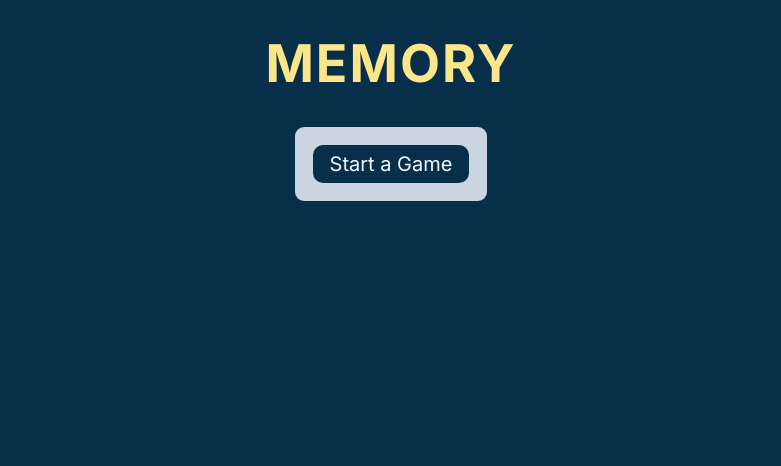
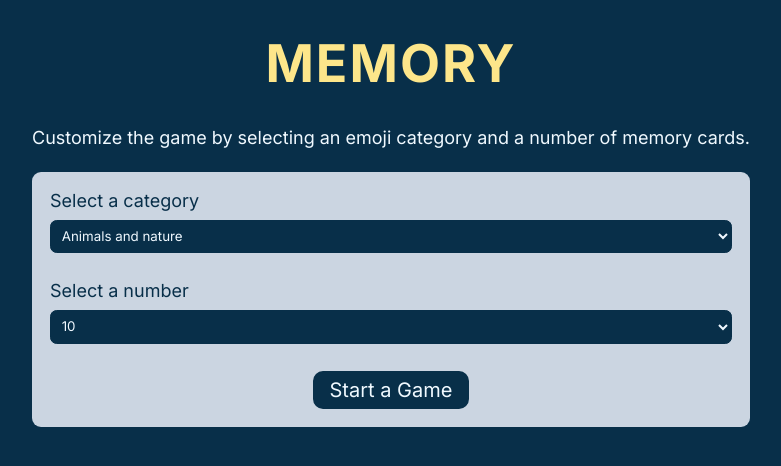
Before and after one commit to marymih/memory-game, a React (Vite) app: page / in a window 1280 px wide. Shown: the top 466 px of the page, without its empty margins (249-1030 px from the left). Built offline with nearby package versions, Linux system fonts and the light colour scheme.

Commit message:
add form handling and selection components

```diff
--- a/App.jsx
+++ b/App.jsx
@@ -6,6 +6,12 @@ import GameOver from './components/GameOver';
 import ErrorCard from './components/ErrorCard';
 
 export default function App() {
+  const initialFormData = {
+    category: 'animals-and-nature',
+    number: 10,
+  };
+
+  const [formData, setFormData] = useState(initialFormData);
   const [isGameOn, setIsGameOn] = useState(false);
   const [emojisData, setEmojisData] = useState([]);
   const [selectedCards, setSelectedCards] = useState([]);
@@ -31,12 +37,18 @@ export default function App() {
     }
   }, [matchedCards]);
 
+  function handleFormChange(e) {
+    setFormData((prevFormData) => ({
+      ...prevFormData,
+      [e.target.name]: e.target.value,
+    }));
+  }
+
   async function startGame(e) {
     e.preventDefault();
     try {
-      throw new Error('Oops! Something went wrong. Please try again later.');
       const response = await fetch(
-        'https://emojihub.yurace.pro/api/all/category/animals-and-nature'
+        `https://emojihub.yurace.pro/api/all/category/${formData.category}`
       );
 
       if (!response.ok) {
@@ -69,7 +81,7 @@ export default function App() {
   function getRandomIndices(data) {
     const randomIndicesArray = [];
 
-    for (let i = 0; i < 5; i++) {
+    for (let i = 0; i < formData.number; i++) {
       const randomNum = Math.floor(Math.random() * data.length);
       if (!randomIndicesArray.includes(randomNum)) {
         randomIndicesArray.push(randomNum);
@@ -123,7 +135,9 @@ export default function App() {
   return (
     <main>
       <h1>Memory</h1>
-      {!isGameOn && !isError && <Form handleSubmit={startGame} />}
+      {!isGameOn && !isError && (
+        <Form handleSubmit={startGame} handleChange={handleFormChange} />
+      )}
       {isGameOn && !areAllCardsMatched && (
         <AssistiveTechInfo
           emojisData={emojisData}
@@ -139,7 +153,7 @@ export default function App() {
           matchedCards={matchedCards}
         />
       )}
-      {isError && <ErrorCard handleClick={resetError}/>}
+      {isError && <ErrorCard handleClick={resetError} />}
     </main>
   );
 }
--- a/components/Form.jsx
+++ b/components/Form.jsx
@@ -1,9 +1,17 @@
 import RegularButton from './RegularButton';
+import Select from './Select';
 
-export default function Form({ handleSubmit }) {
+export default function Form({ handleSubmit, handleChange }) {
   return (
-    <form className="wrapper">
-      <RegularButton handleClick={handleSubmit}>Start a Game</RegularButton>
-    </form>
+    <div className="form-container">
+      <p className="p--regular">
+        Customize the game by selecting an emoji category and a number of memory
+        cards.
+      </p>
+      <form className="wrapper">
+        <Select handleChange={handleChange} />
+        <RegularButton handleClick={handleSubmit}>Start a Game</RegularButton>
+      </form>
+    </div>
   );
 }
--- /dev/null
+++ b/components/Option.jsx
@@ -0,0 +1,9 @@
+export default function Option({ valueArray }) {
+  const optionEl = valueArray.map(({name, value}) => (
+    <option value={value} key={value}>
+      {name ? name : value}
+    </option>
+  ));
+
+  return <>{optionEl}</>;
+}
--- /dev/null
+++ b/components/Select.jsx
@@ -0,0 +1,15 @@
+import { data } from '../data/data';
+import Option from './Option';
+
+export default function Select({ handleChange }) {
+  const selectEl = Object.entries(data).map(([key, value]) => (
+    <div key={key} className="form__inner-wrapper">
+      <label htmlFor={key}>Select a {key}</label>
+      <select name={key} id={key} onChange={handleChange}>
+        <Option valueArray={value} />
+      </select>
+    </div>
+  ));
+
+  return <>{selectEl}</>;
+}
```
